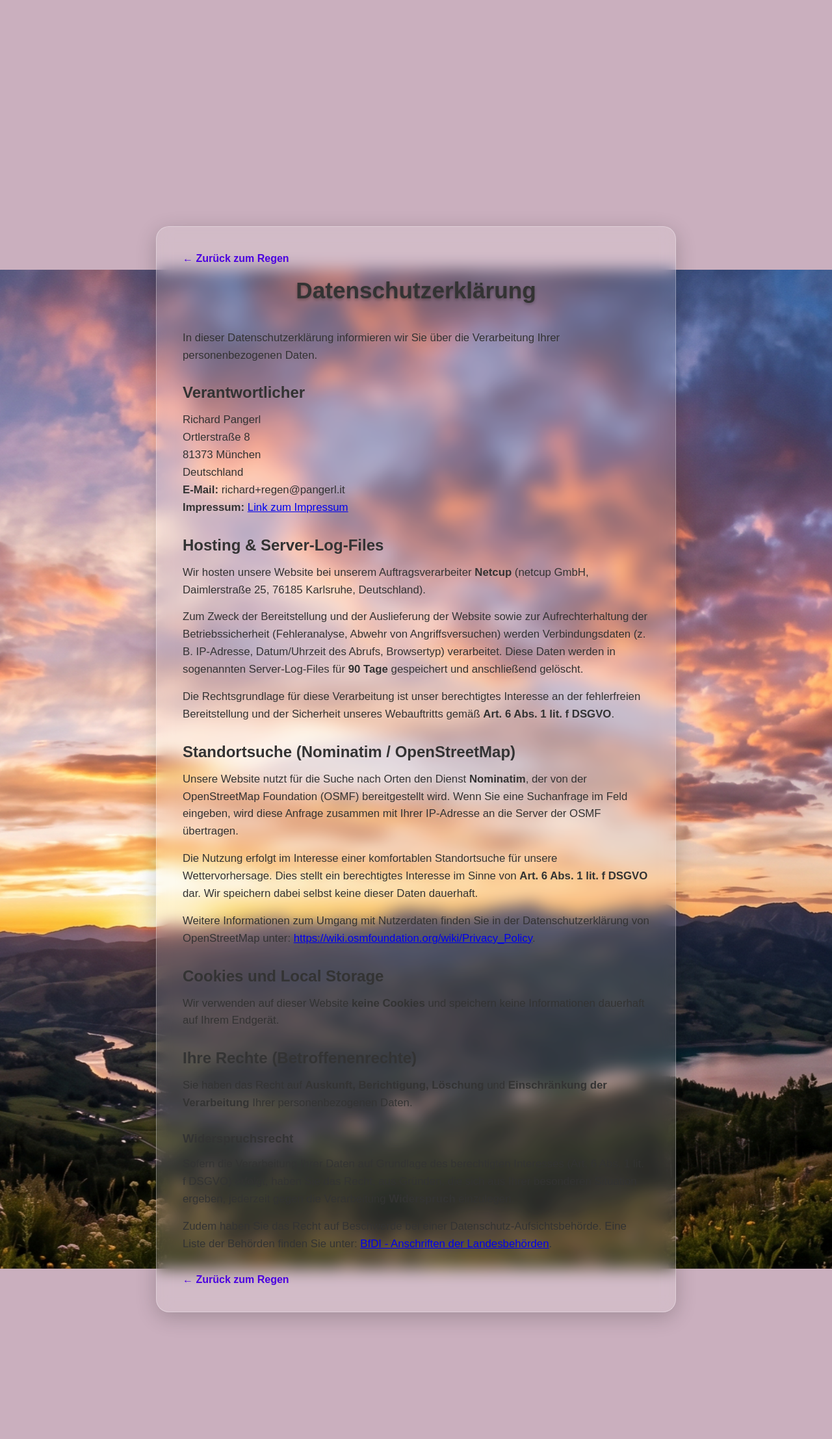
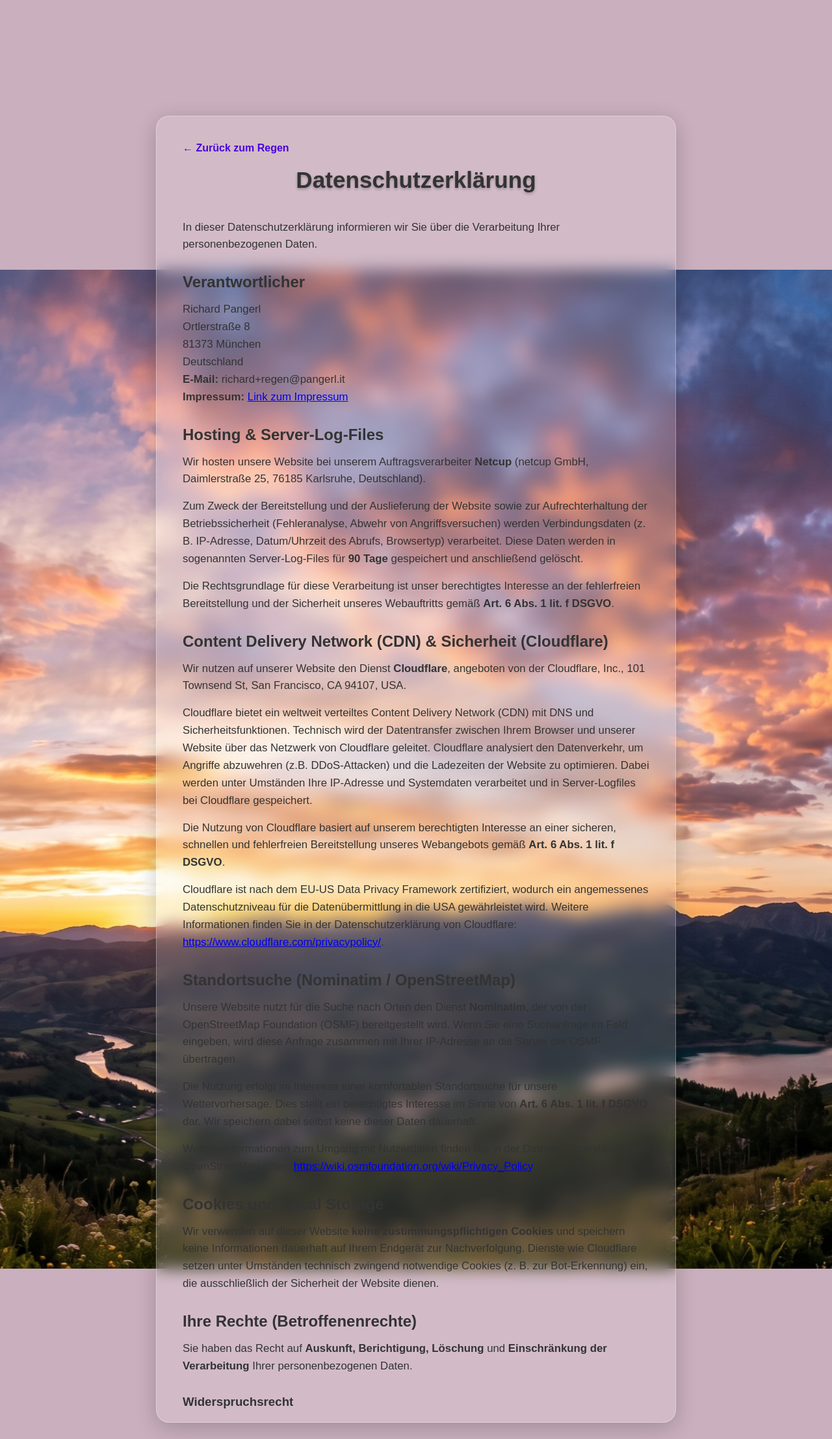
Before and after one commit to richpng/regen-morgen, a Flask app: page /datenschutz in a window 1280 px wide. Shown: the top 2214 px of the page at 65% size. Run offline with Flask 3, Linux system fonts and the light colour scheme.

Commit message:
Updates Datenschutzerklärung

```diff
--- a/templates/datenschutz.html
+++ b/templates/datenschutz.html
@@ -14,6 +14,7 @@
         <h1>Datenschutzerklärung</h1>
 
         <p>In dieser Datenschutzerklärung informieren wir Sie über die Verarbeitung Ihrer personenbezogenen Daten.</p>
+
         <h2>Verantwortlicher</h2>
         <p>
             Richard Pangerl<br>
@@ -29,13 +30,19 @@
         <p>Zum Zweck der Bereitstellung und der Auslieferung der Website sowie zur Aufrechterhaltung der Betriebssicherheit (Fehleranalyse, Abwehr von Angriffsversuchen) werden Verbindungsdaten (z. B. IP-Adresse, Datum/Uhrzeit des Abrufs, Browsertyp) verarbeitet. Diese Daten werden in sogenannten Server-Log-Files für <strong>90 Tage</strong> gespeichert und anschließend gelöscht.</p>
         <p>Die Rechtsgrundlage für diese Verarbeitung ist unser berechtigtes Interesse an der fehlerfreien Bereitstellung und der Sicherheit unseres Webauftritts gemäß <strong>Art. 6 Abs. 1 lit. f DSGVO</strong>.</p>
 
+        <h2>Content Delivery Network (CDN) & Sicherheit (Cloudflare)</h2>
+        <p>Wir nutzen auf unserer Website den Dienst <strong>Cloudflare</strong>, angeboten von der Cloudflare, Inc., 101 Townsend St, San Francisco, CA 94107, USA.</p>
+        <p>Cloudflare bietet ein weltweit verteiltes Content Delivery Network (CDN) mit DNS und Sicherheitsfunktionen. Technisch wird der Datentransfer zwischen Ihrem Browser und unserer Website über das Netzwerk von Cloudflare geleitet. Cloudflare analysiert den Datenverkehr, um Angriffe abzuwehren (z.B. DDoS-Attacken) und die Ladezeiten der Website zu optimieren. Dabei werden unter Umständen Ihre IP-Adresse und Systemdaten verarbeitet und in Server-Logfiles bei Cloudflare gespeichert.</p>
+        <p>Die Nutzung von Cloudflare basiert auf unserem berechtigten Interesse an einer sicheren, schnellen und fehlerfreien Bereitstellung unseres Webangebots gemäß <strong>Art. 6 Abs. 1 lit. f DSGVO</strong>.</p>
+        <p>Cloudflare ist nach dem EU-US Data Privacy Framework zertifiziert, wodurch ein angemessenes Datenschutzniveau für die Datenübermittlung in die USA gewährleistet wird. Weitere Informationen finden Sie in der Datenschutzerklärung von Cloudflare: <a href="https://www.cloudflare.com/privacypolicy/" target="_blank" rel="noopener">https://www.cloudflare.com/privacypolicy/</a>.</p>
+
         <h2>Standortsuche (Nominatim / OpenStreetMap)</h2>
         <p>Unsere Website nutzt für die Suche nach Orten den Dienst <strong>Nominatim</strong>, der von der OpenStreetMap Foundation (OSMF) bereitgestellt wird. Wenn Sie eine Suchanfrage im Feld eingeben, wird diese Anfrage zusammen mit Ihrer IP-Adresse an die Server der OSMF übertragen.</p>
         <p>Die Nutzung erfolgt im Interesse einer komfortablen Standortsuche für unsere Wettervorhersage. Dies stellt ein berechtigtes Interesse im Sinne von <strong>Art. 6 Abs. 1 lit. f DSGVO</strong> dar. Wir speichern dabei selbst keine dieser Daten dauerhaft.</p>
         <p>Weitere Informationen zum Umgang mit Nutzerdaten finden Sie in der Datenschutzerklärung von OpenStreetMap unter: <a href="https://wiki.osmfoundation.org/wiki/Privacy_Policy" target="_blank" rel="noopener">https://wiki.osmfoundation.org/wiki/Privacy_Policy</a>.</p>
 
         <h2>Cookies und Local Storage</h2>
-        <p>Wir verwenden auf dieser Website <strong>keine Cookies</strong> und speichern keine Informationen dauerhaft auf Ihrem Endgerät.</p>
+        <p>Wir verwenden auf dieser Website <strong>keine zustimmungspflichtigen Cookies</strong> und speichern keine Informationen dauerhaft auf Ihrem Endgerät zur Nachverfolgung. Dienste wie Cloudflare setzen unter Umständen technisch zwingend notwendige Cookies (z. B. zur Bot-Erkennung) ein, die ausschließlich der Sicherheit der Website dienen.</p>
 
         <h2>Ihre Rechte (Betroffenenrechte)</h2>
         <p>Sie haben das Recht auf <strong>Auskunft, Berichtigung, Löschung</strong> und <strong>Einschränkung der Verarbeitung</strong> Ihrer personenbezogenen Daten.</p>
```
